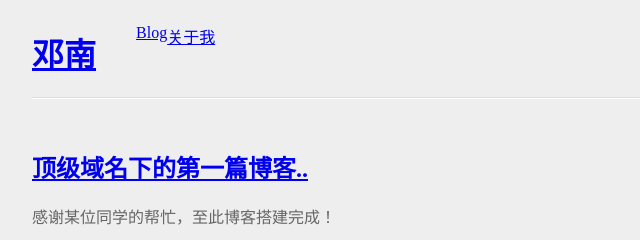
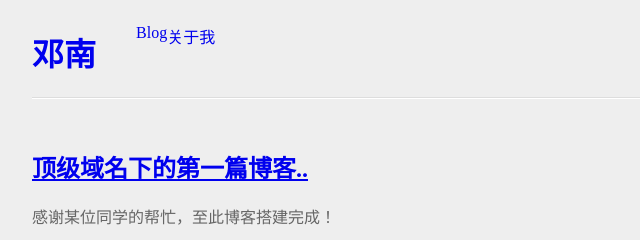
Before and after one commit to dengnan/duff.github.com, a plain HTML site: page index.html in a window 1280 px wide. Shown: the top 240 px of the page, 108-748 px from the left. Drawn offline with Linux system fonts and the light colour scheme.

Commit message:
Update index.html

```diff
--- a/index.html
+++ b/index.html
@@ -6,6 +6,7 @@
 <style type="text/css">
 	body{background:#eeeeee;color:#666666;}
 	header nav,header h1{float:left;}
+	header a{text-decoration:none;}
 	header {overflow:hidden;width:1000px;margin:0 auto;border-bottom: 1px solid #DDDDDD;}
 	nav ul{list-style:none;}
 	nav li{list-style:none;float:left;}
```
